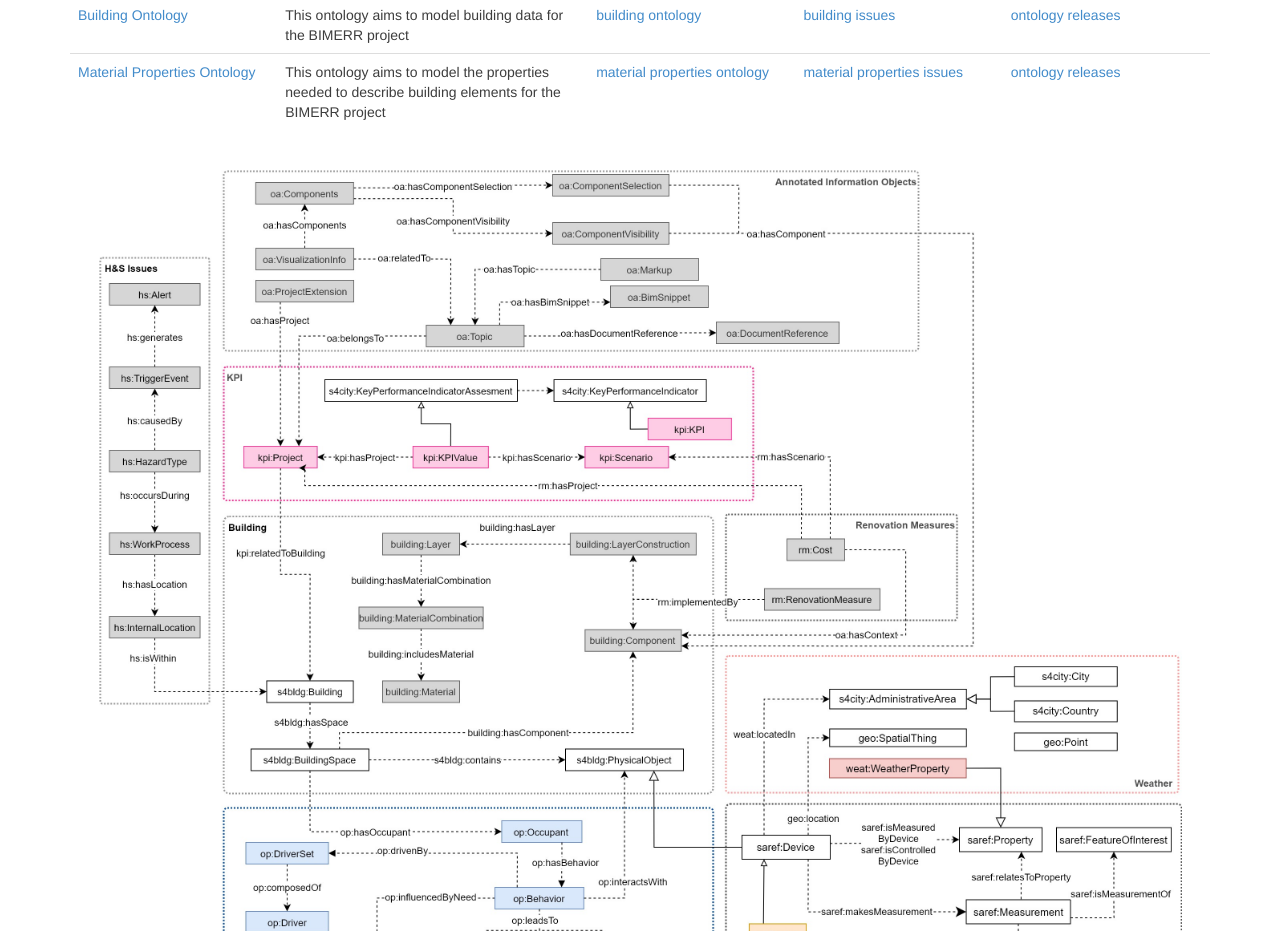
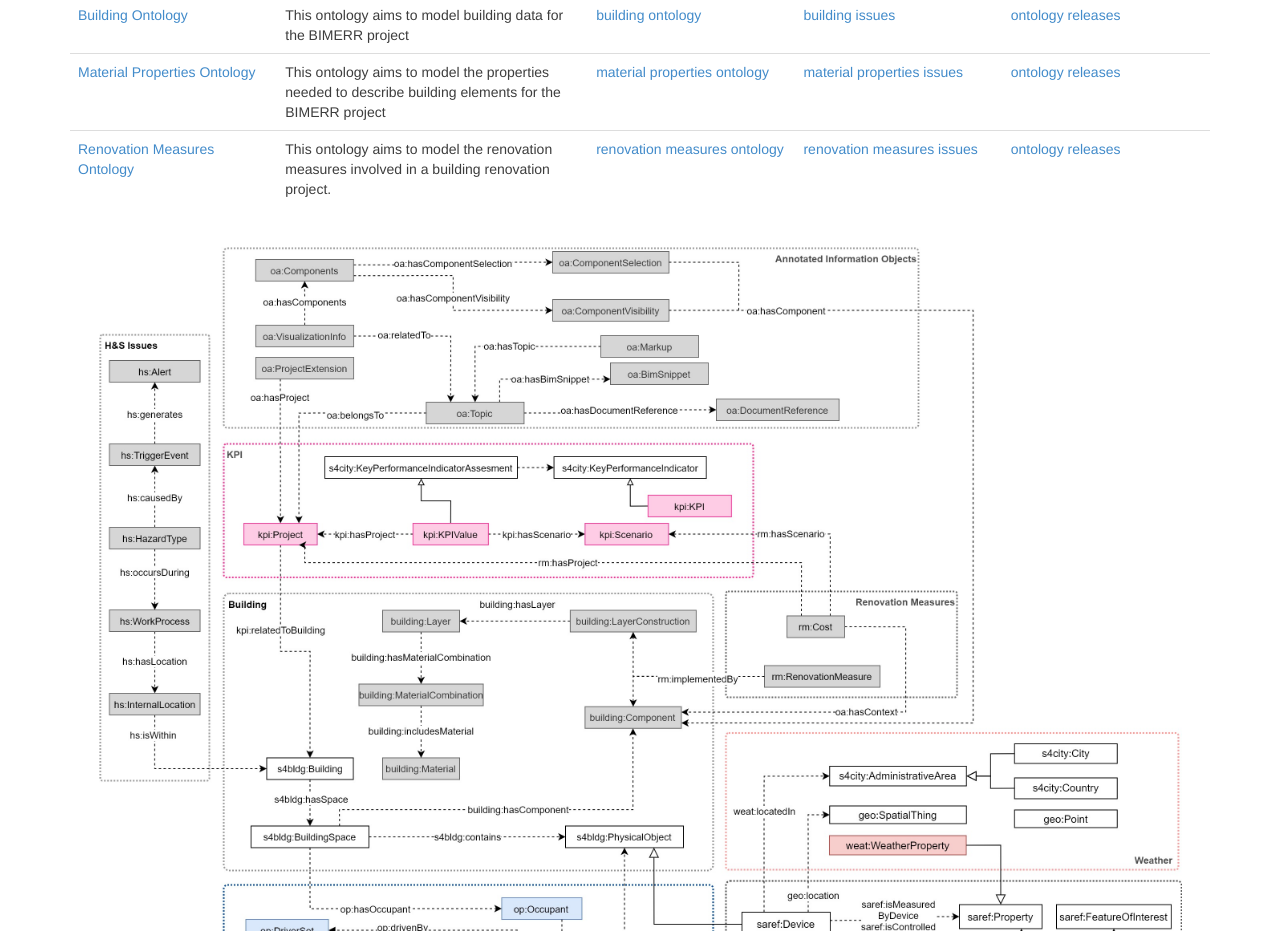
Before and after one commit to OnToologyUser/bimerr-ontologies, a plain HTML site: page website/index.html in a window 1280 px wide. Shown: the part 942-1873 px from the top of the page. Drawn offline with Linux system fonts and the light colour scheme.

Commit message:
new ontology added

```diff
--- a/website/index.html
+++ b/website/index.html
@@ -189,6 +189,21 @@
     </tr>
 
 
+	<tr id="tr5">
+      <td><a href="http://bimerr.iot.linkeddata.es/def/renovation-measures" target="_blank">Renovation Measures Ontology</a></td>
+      <td>
+      This ontology aims to model the renovation measures involved in a building renovation project.</td>
+      <td>
+        <span><a href="https://github.com/oeg-upm/bimerr-renovation-measures">renovation measures ontology</a></span></td>
+      <td>
+      <span><a href="https://github.com/oeg-upm/bimerr-renovation-measures/issues" target="_blank">renovation measures issues</a></span>
+
+      <td>
+        <span><a href="https://github.com/oeg-upm/bimerr-renovation-measures/releases" target="_blank">ontology releases</a></span>
+      </td>
+      <input type="hidden" name="inp1" id="inp1" value="Renovation Measures ontology"/>
+    </tr>
+
 
     </tbody>
   </table>
```
